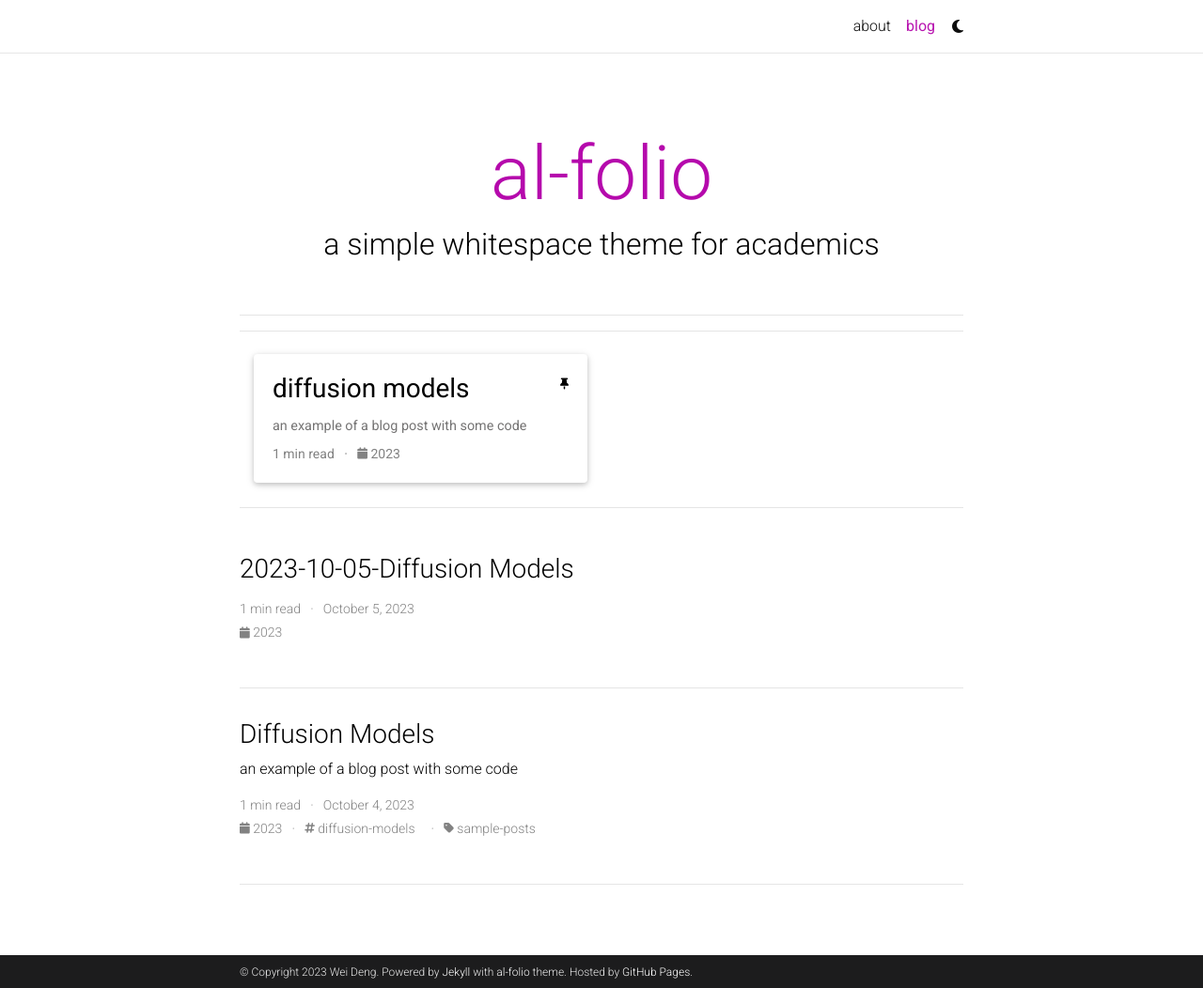
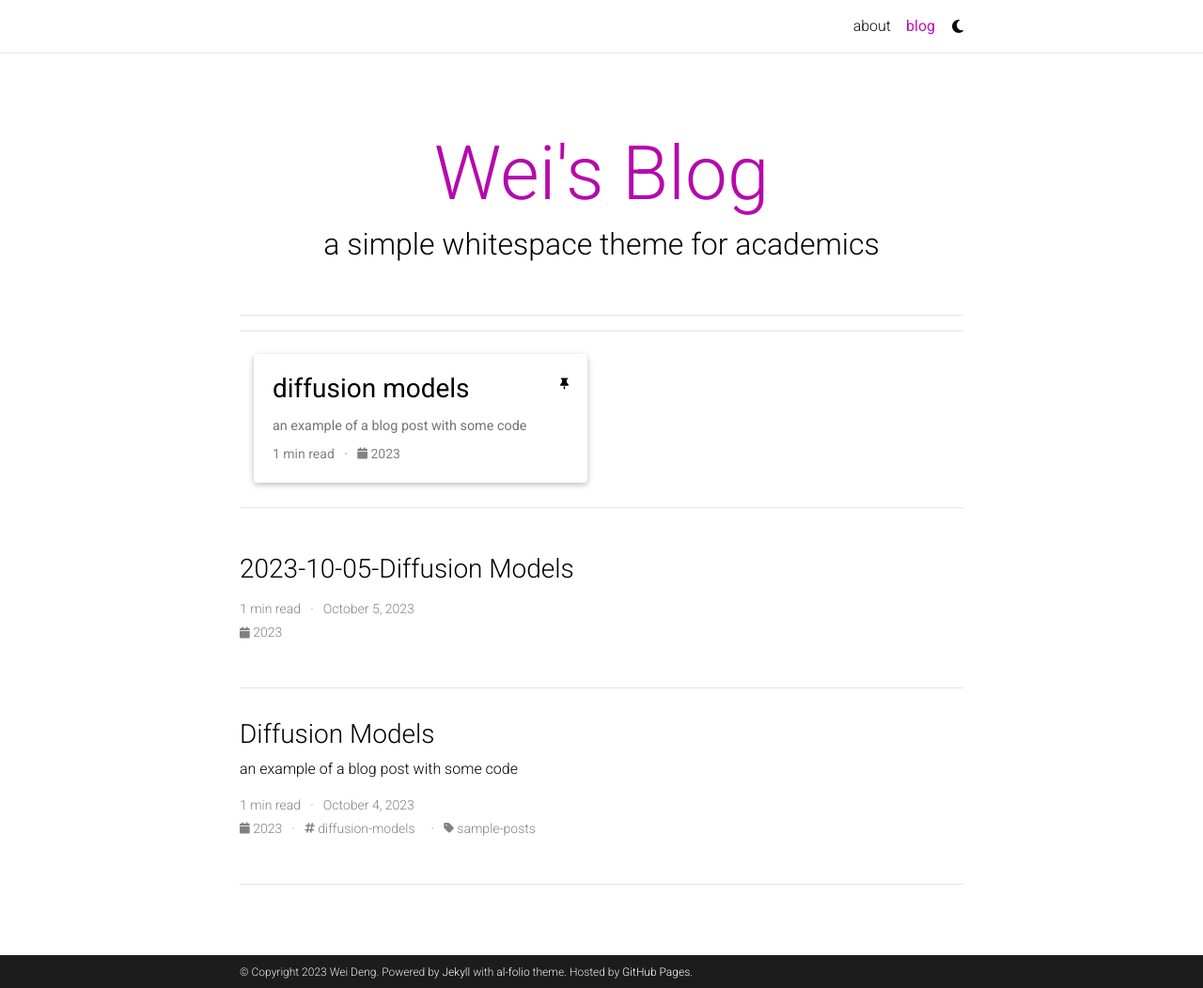
Before and after one commit to dw-dengwei/site, a Jekyll site: the page built from blog/index.html, in a window 1280 px wide and 1052 px high. Shown: the whole window at 94% size. Built offline with Jekyll 4.4.1, drawn with Linux system fonts in a browser that asks for light colours; the list of posts is cut into pages by our own code; comment, search, counter and statistics services are not loaded; a style sheet for code colours, icons or effects is not loaded.

Commit message:
Update _config.yml

```diff
--- a/_config.yml
+++ b/_config.yml
@@ -40,7 +40,7 @@
 # will use title and url fields
 # Take a look to https://github.com/jekyll/jekyll-feed for more customization
 
-rss_icon: true
+rss_icon: false
 
 # -----------------------------------------------------------------------------
 # Layout
@@ -119,10 +119,10 @@
 # Blog
 # -----------------------------------------------------------------------------
 
-blog_name: al-folio # blog_name will be displayed in your blog page
+blog_name: Wei's Blog # blog_name will be displayed in your blog page
 blog_nav_title: blog # your blog must have a title for it to be displayed in the nav bar
 blog_description: a simple whitespace theme for academics
-permalink: /blog/:year/:title/
+permalink: /blog/:title/
 
 # Pagination
 pagination:
```
